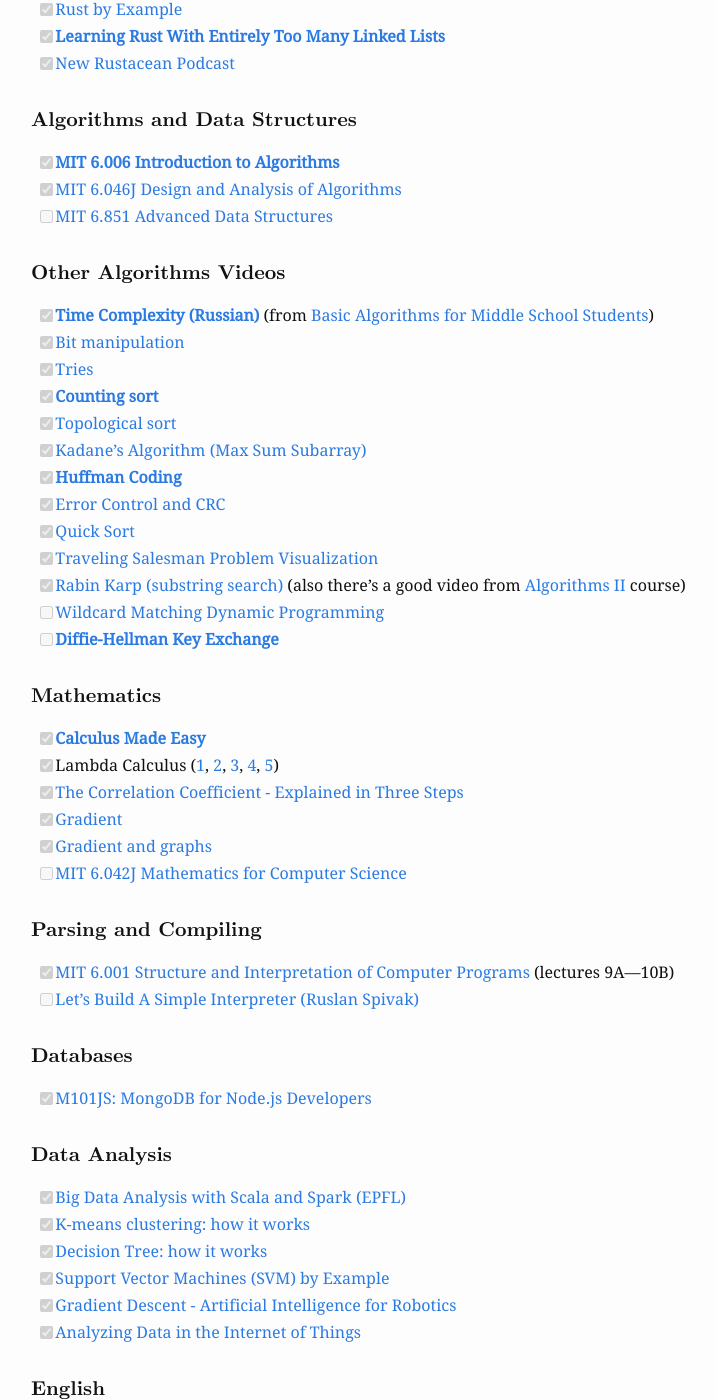
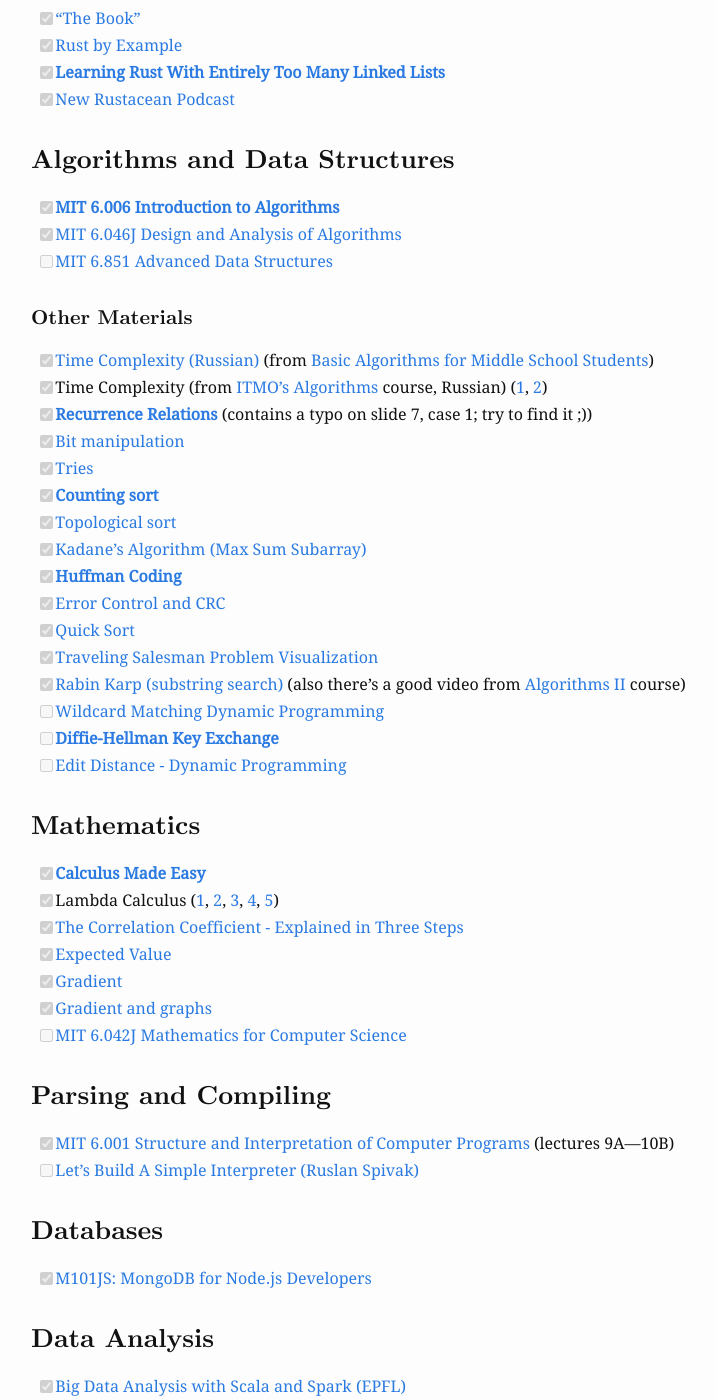
Before and after one commit to alopatindev/alopatindev.github.io, a Jekyll site: the page built from _posts/2016-11-29-self-learning.markdown, in a window 1280 px wide and 1400 px high, scrolled down 783 px. Shown: the whole window, without its empty margins (204-920 px from the left). Built offline with Jekyll 4.4.1, drawn with Linux system fonts in a browser that asks for light colours; comment, search, counter and statistics services are not loaded; some of the changed text lies outside the part shown.

Commit message:
update 2016-11-29-self-learning

```diff
--- a/_posts/2016-11-29-self-learning.markdown
+++ b/_posts/2016-11-29-self-learning.markdown
@@ -9,31 +9,33 @@
 
 These are the materials I use. The most enjoyable are highlighted.
 
-#### Functional Programming
+### Functional Programming
 - [x][**Functional Programming Principles in Scala (EPFL)**](https://www.coursera.org/learn/progfun1)
 - [x][Functional Program Design in Scala (EPFL)](https://www.coursera.org/learn/progfun2)
 - [x][**Functional Programming in Haskell (Denis Moskvin, Russian)**](https://stepik.org/course/Функциональное-программирование-на-языке-Haskell-75)
 
-#### Parallel Programming
+### Parallel Programming
 - [x][**Parallel Programming (Evgeny Kalishenko, Russian)**](https://www.youtube.com/playlist?list=PLlb7e2G7aSpQCPeKTcVBHJns_JOxrc_fT)
 - [x][Parallel Programming (EPFL, JVM, Scala)](https://www.coursera.org/learn/parprog1)
 
-#### Object-Oriented Programming
+### Object-Oriented Programming
 - [x][**Design Patterns (Sergey Nemchinsky, Russian)**](https://www.youtube.com/playlist?list=PLmqFxxywkatStbd9hdzVOS1hZa9dc56k4)
 
-#### The Rust Programming Language
+### The Rust Programming Language
 - [x] ["The Book"](https://doc.rust-lang.org/book)
 - [x] [Rust by Example](http://rustbyexample.com)
 - [x] [**Learning Rust With Entirely Too Many Linked Lists**](http://cglab.ca/~abeinges/blah/too-many-lists/book)
 - [x] [New Rustacean Podcast](http://www.newrustacean.com/show_notes/index.html)
 
-#### Algorithms and Data Structures
+### Algorithms and Data Structures
 - [x][**MIT 6.006 Introduction to Algorithms**](https://www.youtube.com/watch?v=HtSuA80QTyo&list=PLUl4u3cNGP61Oq3tWYp6V_F-5jb5L2iHb)
 - [x][MIT 6.046J Design and Analysis of Algorithms](https://www.youtube.com/watch?v=2P-yW7LQr08&list=PLUl4u3cNGP6317WaSNfmCvGym2ucw3oGp)
 - [ ][MIT 6.851 Advanced Data Structures](https://www.youtube.com/watch?v=T0yzrZL1py0&list=PLUl4u3cNGP61hsJNdULdudlRL493b-XZf)
 
-#### Other Algorithms Videos
-- [x][**Time Complexity (Russian)**](https://www.youtube.com/watch?v=IsaS0NmgXlg) (from [Basic Algorithms for Middle School Students](https://www.youtube.com/watch?v=npV3mOIZJNc&list=PLDrmKwRSNx7KcHxyf9hSmF3fTLKSwujkM))
+#### Other Materials
+- [x][Time Complexity (Russian)](https://www.youtube.com/watch?v=IsaS0NmgXlg) (from [Basic Algorithms for Middle School Students](https://www.youtube.com/watch?v=npV3mOIZJNc&list=PLDrmKwRSNx7KcHxyf9hSmF3fTLKSwujkM))
+- [x]Time Complexity (from [ITMO's Algorithms](https://openedu.ru/course/ITMOUniversity/PADS/) course, Russian) ([1](http://video-storage.openedu.ru/video/sd/0083/PADS-l3atejl24g.mp4), [2](http://video-storage.openedu.ru/video/sd/0083/PADS-007o20mha9.mp4))
+- [x][**Recurrence Relations**](https://users.cs.duke.edu/~reif/courses/alglectures/skiena.lectures/lecture3.pdf) (contains a typo on slide 7, case 1; try to find it ;))
 - [x][Bit manipulation](https://www.youtube.com/watch?v=NLKQEOgBAnw)
 - [x][Tries](https://www.youtube.com/watch?v=zIjfhVPRZCg)
 - [x][**Counting sort**](https://www.youtube.com/watch?v=7zuGmKfUt7s)
@@ -46,37 +48,42 @@
 - [x][Rabin Karp (substring search)](https://www.youtube.com/watch?v=H4VrKHVG5qI) (also there's a good video from [Algorithms II](https://www.coursera.org/learn/java-data-structures-algorithms-2) course)
 - [ ][Wildcard Matching Dynamic Programming](https://www.youtube.com/watch?v=3ZDZ-N0EPV0)
 - [ ][**Diffie-Hellman Key Exchange**](https://www.youtube.com/watch?v=YEBfamv-_do)
+- [ ][Edit Distance - Dynamic Programming](https://www.youtube.com/watch?v=xFd5P9nyhTw)
 
-#### Mathematics
+### Mathematics
 - [x][**Calculus Made Easy**](https://www.amazon.com/Calculus-Made-Easy-Silvanus-Thompson/dp/0312185480)
 - [x]Lambda Calculus ([1](https://www.youtube.com/watch?v=S_WzF6BHadc), [2](https://www.youtube.com/watch?v=bEnFk_FBi3E), [3](https://www.youtube.com/watch?v=v1IlyzxP6Sg), [4](https://www.youtube.com/watch?v=Mg1pxUKeWCk), [5](https://www.youtube.com/watch?v=3h0-p4SDHig))
 - [x][The Correlation Coefficient - Explained in Three Steps](https://www.youtube.com/watch?v=ugd4k3dC_8Y)
+- [x][Expected Value](https://www.youtube.com/watch?v=DAjVAEDil_Q)
 - [x][Gradient](https://www.youtube.com/watch?v=tIpKfDc295M)
 - [x][Gradient and graphs](https://www.youtube.com/watch?v=_-02ze7tf08)
 - [ ][MIT 6.042J Mathematics for Computer Science](https://www.youtube.com/watch?v=L3LMbpZIKhQ&list=PLB7540DEDD482705B)
 
-#### Parsing and Compiling
+### Parsing and Compiling
 - [x][MIT 6.001 Structure and Interpretation of Computer Programs](https://www.youtube.com/watch?v=2Op3QLzMgSY&list=PL8FE88AA54363BC46) (lectures 9A—10B)
 - [ ][Let’s Build A Simple Interpreter (Ruslan Spivak)](https://ruslanspivak.com/lsbasi-part1)
 
-#### Databases
+### Databases
 - [x][M101JS: MongoDB for Node.js Developers](https://university.mongodb.com/courses/M101JS/about)
 
-#### Data Analysis
+### Data Analysis
 - [x][Big Data Analysis with Scala and Spark (EPFL)](https://www.coursera.org/learn/big-data-analysys)
 - [x][K-means clustering: how it works](https://www.youtube.com/watch?v=_aWzGGNrcic)
-- [x][Decision Tree: how it works](https://www.youtube.com/watch?v=eKD5gxPPeY0)
+- [x][Decision Tree 1: how it works](https://www.youtube.com/watch?v=eKD5gxPPeY0) (from [Decision Tree](https://www.youtube.com/watch?v=eKD5gxPPeY0&list=PLBv09BD7ez_4temBw7vLA19p3tdQH6FYO))
 - [x][Support Vector Machines (SVM) by Example](https://www.youtube.com/watch?v=5zRmhOUjjGY)
 - [x][Gradient Descent - Artificial Intelligence for Robotics](https://www.youtube.com/watch?v=umAeJ7LMCfU)
 - [x][Analyzing Data in the Internet of Things](http://www.oreilly.com/data/free/analyzing-data-in-the-internet-of-things.csp)
 
-#### English
+### English
 - [x][Easy Way to Technical Writing](https://stepik.org/course/Easy-way-to-technical-writing-684)
 - [x][Inside IELTS: Preparing for the Test with the Experts](https://www.futurelearn.com/courses/cambridge-english-ielts)
 
-#### Other
+### Interview
+- [x][**Cracking the Coding Interview**](https://www.amazon.com/Cracking-Coding-Interview-Programming-Questions/dp/0984782850)
+- [x][Mastering the Software Engineering Interview](https://www.coursera.org/learn/cs-tech-interview)
+
+### Other
 - [x][**Clean Code: A Handbook of Agile Software Craftsmanship**](https://www.amazon.com/Clean-Code-Handbook-Software-Craftsmanship/dp/0132350882)
-- [x][**Cracking the Coding Interview**](https://www.amazon.com/Cracking-Coding-Interview-Programming-Questions/dp/0984782850)
 - [x][Software Processes and Agile Practices](https://www.coursera.org/learn/software-processes-and-agile-practices)
 - [ ][Structured Computer Organization](https://www.amazon.com/Structured-Computer-Organization-Andrew-Tanenbaum/dp/0132916525)
 
```
